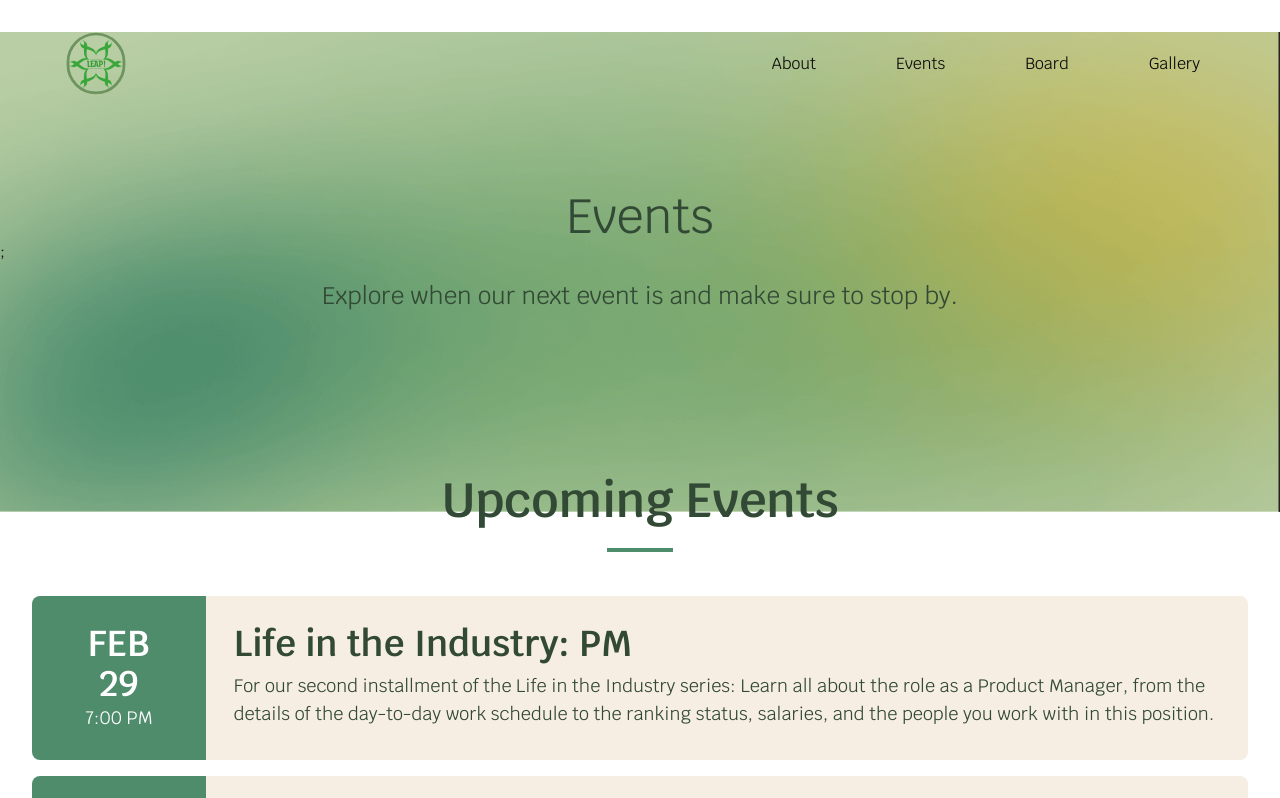
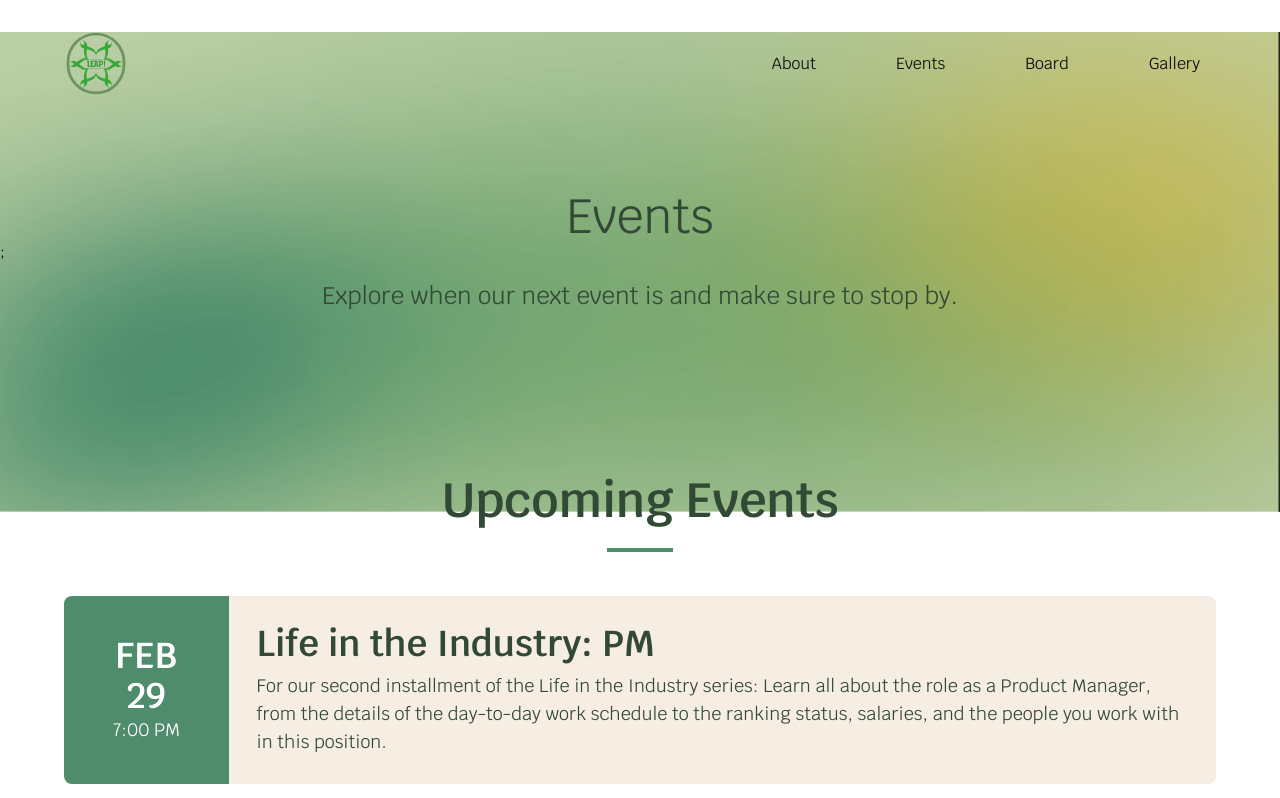
Before and after one commit to acm-ucr/leap-website, a Next.js app: page /events in a window 1280 px wide. Shown: the top 798 px of the page. Built offline with nearby package versions, Linux system fonts and the light colour scheme.

Commit message:
experiemting with header width bug

```diff
--- a/src/components/events/Events.tsx
+++ b/src/components/events/Events.tsx
@@ -9,7 +9,7 @@ interface EventProps {
 
 const Events: React.FC<EventProps> = ({ date, time, title, desc }) => {
   return (
-    <div className="grid grid-cols-7 items-center overflow-hidden rounded-lg font-leap sm:h-1/3 sm:w-full">
+    <div className="mx-auto grid w-full max-w-6xl grid-cols-7 items-center overflow-hidden rounded-lg font-leap sm:h-1/3">
       <div className="col-span-1 flex h-full items-center justify-center bg-leap-mid-green">
         <div className="flex flex-col items-center justify-center px-10 py-7 text-center text-white">
           <div className="text-xl font-semibold md:text-3xl lg:text-4xl">
```
